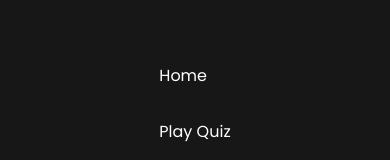
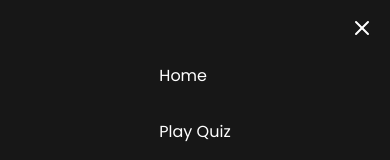
Before and after one commit to imadityaxd/jsuqiz, a React (Vite) app in the folder frontend/: page /login in a window 390 px wide. Both pictures are taken after a click on the button 362 px from the left and 32 px from the top of the page. Shown: the top 160 px of the page. Built offline with nearby package versions, Linux system fonts and the light colour scheme.

Commit message:
bug fixex in navbar

```diff
--- a/frontend/src/components/navbar.jsx
+++ b/frontend/src/components/navbar.jsx
@@ -90,7 +90,11 @@ const Navbar = () => {
 
           <div className="sm:hidden flex flex-col justify-end">
             <button onClick={toggleNavbar} className="text-white">
-              {openMenu ? <X /> : <Menu />}
+              {openMenu ? (
+                <X className="w-6 h-6" />
+              ) : (
+                <Menu className="w-6 h-6" />
+              )}
             </button>
           </div>
         </div>
@@ -101,6 +105,12 @@ const Navbar = () => {
           openMenu ? "translate-y-0 opacity-100" : "-translate-y-full opacity-0"
         }`}
       >
+        <button
+          onClick={toggleNavbar}
+          className="absolute top-4 right-4 text-white"
+        >
+          <X className="w-6 h-6" />
+        </button>
         <ul className="">
           <li className="py-4">
             <NavLink
--- a/frontend/src/index.css
+++ b/frontend/src/index.css
@@ -9,16 +9,16 @@
     color-scheme: dark;
 }
 
-/* Disable text selection on the entire website */
+
 body {
     user-select: none;
-    /* Standard syntax */
+
     -webkit-user-select: none;
-    /* For Chrome, Safari, and Opera */
+
     -moz-user-select: none;
-    /* For Firefox */
+
     -ms-user-select: none;
-    /* For Internet Explorer/Edge */
+
 }
 
 @keyframes correct {
@@ -51,27 +51,27 @@ body {
 
 .animate-correct {
     animation: correct 0.5s ease-in-out;
-}
+}translate-y-0
 
 .animate-wrong {
     animation: wrong 0.5s ease-in-out;
 }
 
 /* Styles for sliding effect from top to bottom */
-.transition-transform {
+/* .transition-transform {
     transition: transform 0.3s ease-in-out, opacity 0.3s ease-in-out;
-  }
-
+} */
+/*
 .transform {
     transform: translateY(0);
 }
 
 .-translate-y-full {
-    transform: translateY(-100%); /* Move the menu completely off the top of the viewport */
+    transform: translateY(-100%);
 }
 
 .translate-y-0 {
-    transform: translateY(0); /* Menu at its normal position */
+    transform: translateY(0);
 }
 
 .opacity-100 {
@@ -80,4 +80,4 @@ body {
 
 .opacity-0 {
     opacity: 0;
-  }
+} */
```
Lines whose indentation alone changed are shown as unchanged.
